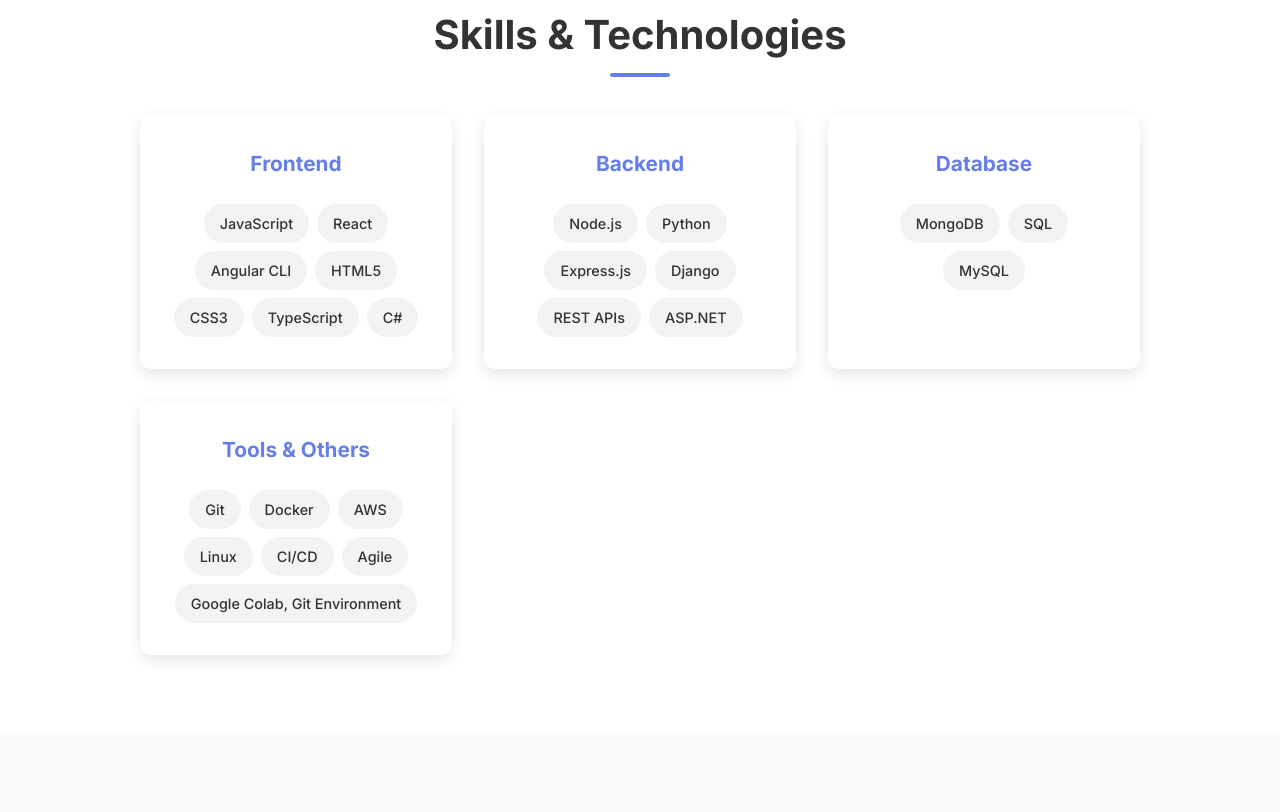
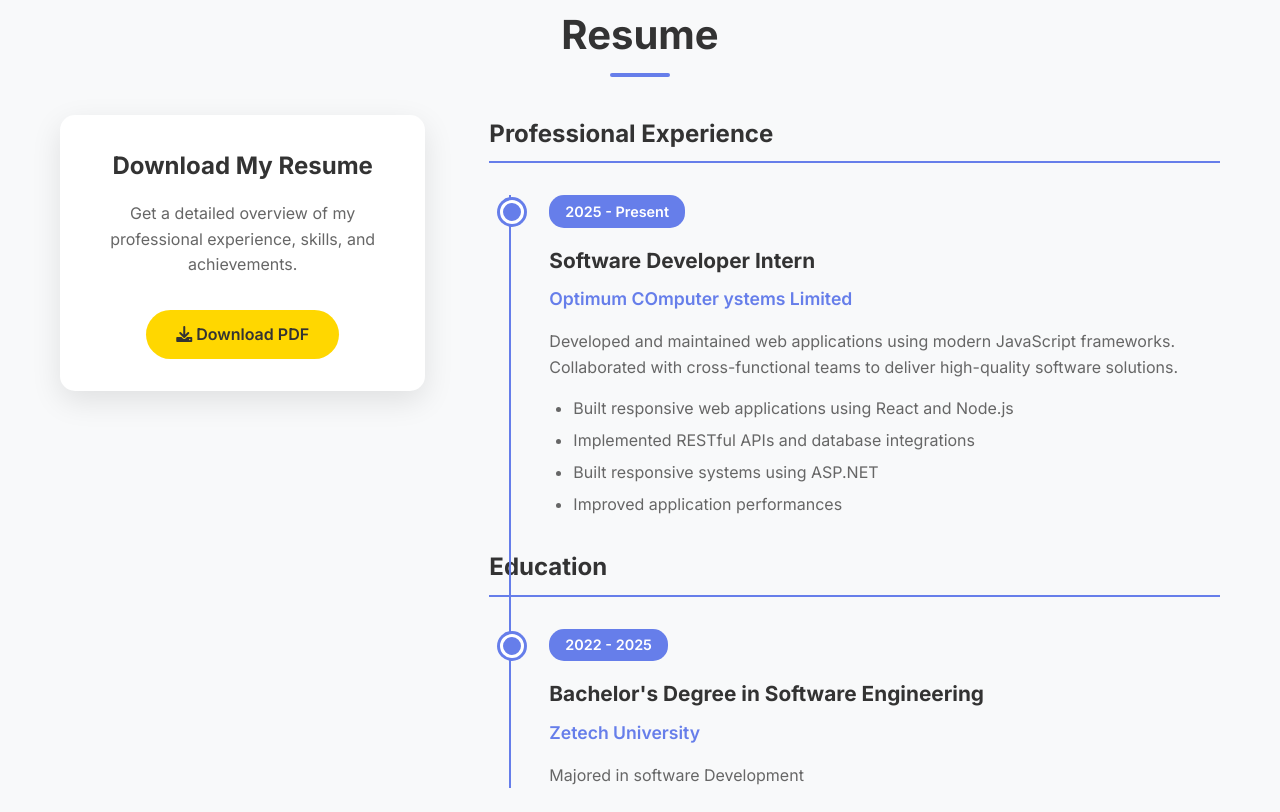
Before and after one commit to vuhuga/Portfolio-website, a website: page index.html in a window 1280 px wide. Shown: the part 1539-2351 px from the top of the page. Drawn offline with Linux system fonts and the light colour scheme.

Commit message:
add resume section

```diff
--- a/index.html
+++ b/index.html
@@ -18,6 +18,7 @@
             <div class="nav-menu" id="nav-menu">
                 <a href="#home" class="nav-link">Home</a>
                 <a href="#about" class="nav-link">About</a>
+                <a href="#resume" class="nav-link">Resume</a>
                 <a href="#skills" class="nav-link">Skills</a>
                 <a href="#projects" class="nav-link">Projects</a>
                 <a href="#contact" class="nav-link">Contact</a>
@@ -45,6 +46,9 @@
                     </p>
                     <div class="hero-buttons">
                         <a href="#projects" class="btn btn-primary">View My Work</a>
+                        <a href="resume/Brian_Vuhuga_Resume.pdf" class="btn btn-resume" download="Brian_Vuhuga_Resume.pdf">
+                            <i class="fas fa-download"></i> Download Resume
+                        </a>
                         <a href="#contact" class="btn btn-secondary">Get In Touch</a>
                     </div>
                 </div>
@@ -89,6 +93,57 @@
             </div>
         </div>
     </section>
+
+    <!-- Resume Section -->
+    <section id="resume" class="resume">
+        <div class="container">
+            <h2 class="section-title">Resume</h2>
+            <div class="resume-content">
+                <div class="resume-download">
+                    <div class="resume-info">
+                        <h3>Download My Resume</h3>
+                        <p>Get a detailed overview of my professional experience, skills, and achievements.</p>
+                        <a href="resume/Brian_Vuhuga_Resume.pdf" class="btn btn-primary" download="Brian_Vuhuga_Resume.pdf">
+                            <i class="fas fa-download"></i> Download PDF
+                        </a>
+                    </div>
+                </div>
+
+                <div class="resume-timeline">
+                    <h3>Professional Experience</h3>
+                    <div class="timeline">
+                        <div class="timeline-item">
+                            <div class="timeline-date">2025 - Present</div>
+                            <div class="timeline-content">
+                                <h4>Software Developer Intern</h4>
+                                <h5>Optimum COmputer ystems Limited</h5>
+                                <p>Developed and maintained web applications using modern JavaScript frameworks. Collaborated with cross-functional teams to deliver high-quality software solutions.</p>
+                                <ul>
+                                    <li>Built responsive web applications using React and Node.js</li>
+                                    <li>Implemented RESTful APIs and database integrations</li>
+                                    <li>Built responsive systems using ASP.NET</li>
+                                    <li>Improved application performances</li>
+                                </ul>
+                            </div>
+                        </div>
+
+
+                    <h3>Education</h3>
+                    <div class="timeline">
+                        <div class="timeline-item">
+                            <div class="timeline-date">2022 - 2025</div>
+                            <div class="timeline-content">
+                                <h4>Bachelor's Degree in Software Engineering</h4>
+                                <h5>Zetech University </h5>
+                                <p> Majored in software Development </p>
+                            </div>
+                        </div>
+                    </div>
+                </div>
+            </div>
+        </div>
+    </section>
+
    <!-- Skills Section -->
     <section id="skills" class="skills">
         <div class="container">
--- a/styles.css
+++ b/styles.css
@@ -540,4 +540,165 @@
         width: 200px;
         height: 200px;
     }
+}/* Resume
+ Section */
+.resume {
+    background: #f8f9fa;
 }
+
+.resume-content {
+    display: grid;
+    grid-template-columns: 1fr 2fr;
+    gap: 4rem;
+    max-width: 1200px;
+    margin: 0 auto;
+}
+
+.resume-download {
+    background: white;
+    padding: 2rem;
+    border-radius: 15px;
+    box-shadow: 0 10px 30px rgba(0, 0, 0, 0.1);
+    height: fit-content;
+    text-align: center;
+}
+
+.resume-info h3 {
+    color: #333;
+    margin-bottom: 1rem;
+    font-size: 1.5rem;
+}
+
+.resume-info p {
+    color: #666;
+    margin-bottom: 2rem;
+    line-height: 1.6;
+}
+
+.btn-resume {
+    background: linear-gradient(135deg, #667eea 0%, #764ba2 100%);
+    color: white;
+    border: none;
+    display: inline-flex;
+    align-items: center;
+    gap: 0.5rem;
+}
+
+.btn-resume:hover {
+    background: linear-gradient(135deg, #5a67d8 0%, #6b46c1 100%);
+    transform: translateY(-2px);
+}
+
+.resume-timeline h3 {
+    color: #333;
+    margin-bottom: 2rem;
+    font-size: 1.5rem;
+    border-bottom: 2px solid #667eea;
+    padding-bottom: 0.5rem;
+}
+
+.timeline {
+    position: relative;
+    margin-bottom: 3rem;
+}
+
+.timeline::before {
+    content: '';
+    position: absolute;
+    left: 20px;
+    top: 0;
+    bottom: 0;
+    width: 2px;
+    background: #667eea;
+}
+
+.timeline-item {
+    position: relative;
+    margin-bottom: 2rem;
+    padding-left: 60px;
+}
+
+.timeline-item::before {
+    content: '';
+    position: absolute;
+    left: 11px;
+    top: 5px;
+    width: 18px;
+    height: 18px;
+    background: #667eea;
+    border-radius: 50%;
+    border: 3px solid white;
+    box-shadow: 0 0 0 3px #667eea;
+}
+
+.timeline-date {
+    background: #667eea;
+    color: white;
+    padding: 0.3rem 1rem;
+    border-radius: 15px;
+    font-size: 0.9rem;
+    font-weight: 600;
+    display: inline-block;
+    margin-bottom: 1rem;
+}
+
+.timeline-content h4 {
+    color: #333;
+    font-size: 1.3rem;
+    margin-bottom: 0.5rem;
+}
+
+.timeline-content h5 {
+    color: #667eea;
+    font-size: 1.1rem;
+    margin-bottom: 1rem;
+    font-weight: 600;
+}
+
+.timeline-content p {
+    color: #666;
+    margin-bottom: 1rem;
+    line-height: 1.6;
+}
+
+.timeline-content ul {
+    color: #666;
+    padding-left: 1.5rem;
+}
+
+.timeline-content li {
+    margin-bottom: 0.5rem;
+    line-height: 1.5;
+}
+
+/* Resume Section Responsive */
+@media (max-width: 768px) {
+    .resume-content {
+        grid-template-columns: 1fr;
+        gap: 2rem;
+    }
+
+    .timeline-item {
+        padding-left: 40px;
+    }
+
+    .timeline::before {
+        left: 10px;
+    }
+
+    .timeline-item::before {
+        left: 1px;
+        width: 16px;
+        height: 16px;
+    }
+
+    .hero-buttons {
+        flex-wrap: wrap;
+        justify-content: center;
+    }
+
+    .btn {
+        margin: 0.5rem;
+        min-width: 180px;
+    }
+}
```
Also changed, not shown: resume/placeholder-resume.txt (added, +19 -0 lines), resume/README.md (added), 1 other file.
